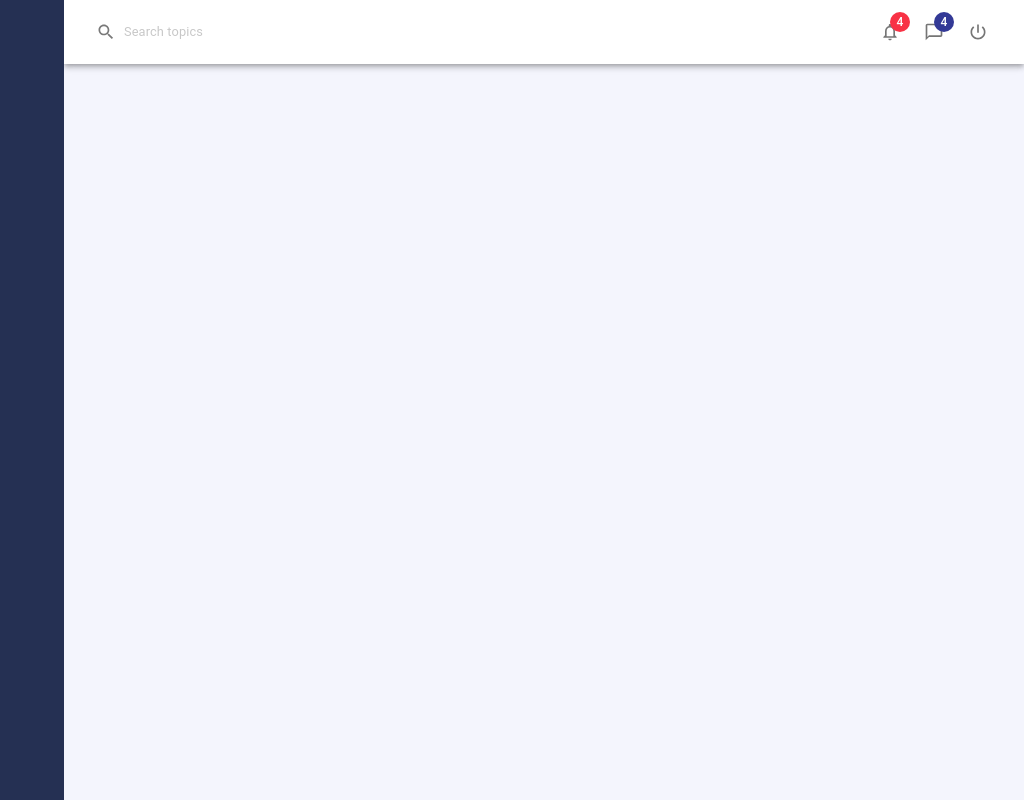
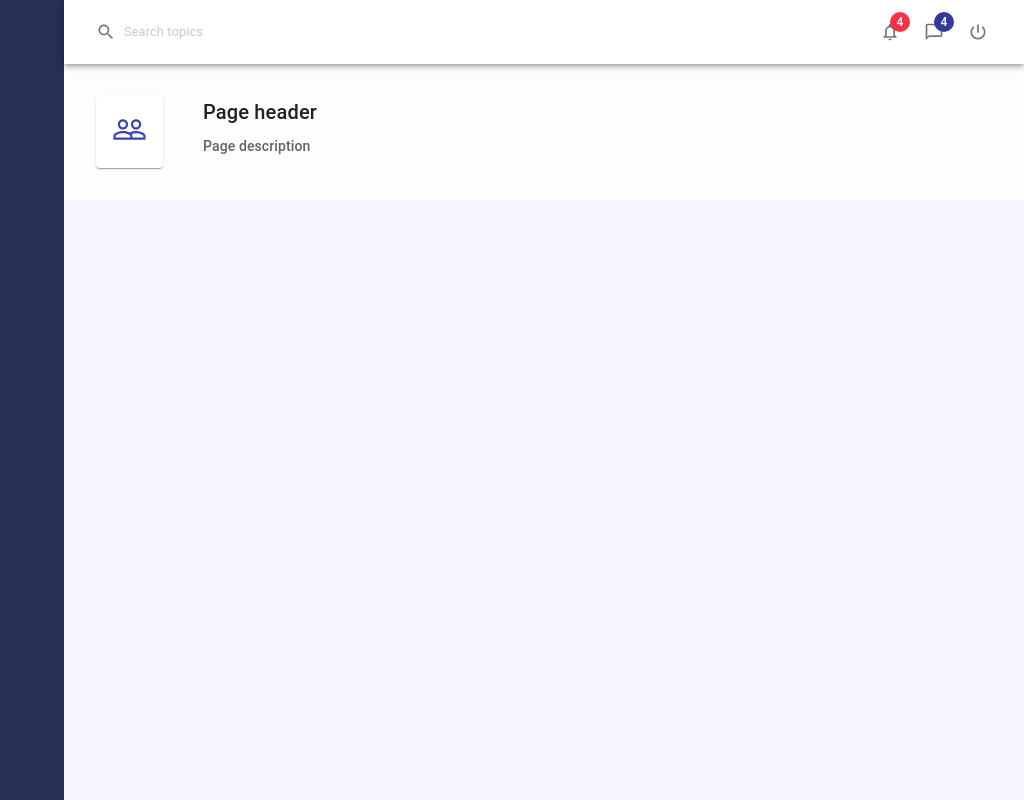
Before and after one commit to Dhrunit/Material-UI-Project, a React (Create React App) app: page / in a window 1280 px wide. Shown: the whole page, without its empty margins (256-1280 px from the left). Built offline with nearby package versions, Linux system fonts and the light colour scheme.

Commit message:
Added a Page header component and relative styles

```diff
--- a/src/App/App.js
+++ b/src/App/App.js
@@ -2,12 +2,14 @@
 import './App.css'
 import SideMenu from '../components/SideMenu'
 import Header from '../components/Header'
+import PeopleOutlineIcon from '@material-ui/icons/PeopleOutline'
 import {
 	CssBaseline,
 	makeStyles,
 	createMuiTheme,
 	ThemeProvider,
 } from '@material-ui/core'
+import PageHeader from '../components/PageHeader'
 
 const theme = createMuiTheme({
 	palette: {
@@ -39,6 +41,11 @@
 			<SideMenu />
 			<div className={classes.appMain}>
 				<Header />
+				<PageHeader
+					title='Page header'
+					subTitle='Page description'
+					icon={<PeopleOutlineIcon fontSize='large' />}
+				/>
 			</div>
 			<CssBaseline />
 		</ThemeProvider>
--- a/src/components/Header.js
+++ b/src/components/Header.js
@@ -16,6 +16,7 @@
 const useStyles = makeStyles((theme) => ({
 	root: {
 		backgroundColor: '#fff',
+		transform: 'translateZ(0)',
 	},
 	searchInput: {
 		opacity: '0.6',
--- /dev/null
+++ b/src/components/PageHeader.js
@@ -0,0 +1,45 @@
+import { Card, Paper, Typography, makeStyles } from '@material-ui/core'
+import React from 'react'
+
+const useStyles = makeStyles((theme) => ({
+	root: {
+		backgroundColor: '#fdfdff',
+	},
+	pageHeader: {
+		padding: theme.spacing(4),
+		display: 'flex',
+		marginBottom: theme.spacing(2),
+	},
+	pageIcon: {
+		display: 'inline-block',
+		padding: theme.spacing(2),
+		color: '#3c44b1',
+	},
+	pageTitle: {
+		marginLeft: theme.spacing(5),
+		'& .MuiTypography-subtitle2': {
+			marginTop: theme.spacing(1),
+			opacity: '0.7',
+		},
+	},
+}))
+
+export default function PageHeader(props) {
+	const classes = useStyles()
+	const { title, subTitle, icon } = props
+	return (
+		<Paper elevation={0} square className={classes.root}>
+			<div className={classes.pageHeader}>
+				<Card className={classes.pageIcon}>{icon}</Card>
+				<div className={classes.pageTitle}>
+					<Typography variant='h6' component='div'>
+						{title}
+					</Typography>
+					<Typography variant='subtitle2' component='div'>
+						{subTitle}
+					</Typography>
+				</div>
+			</div>
+		</Paper>
+	)
+}
```
Also changed, not shown: 1 other file (tests, documents, lock files or other folders).
